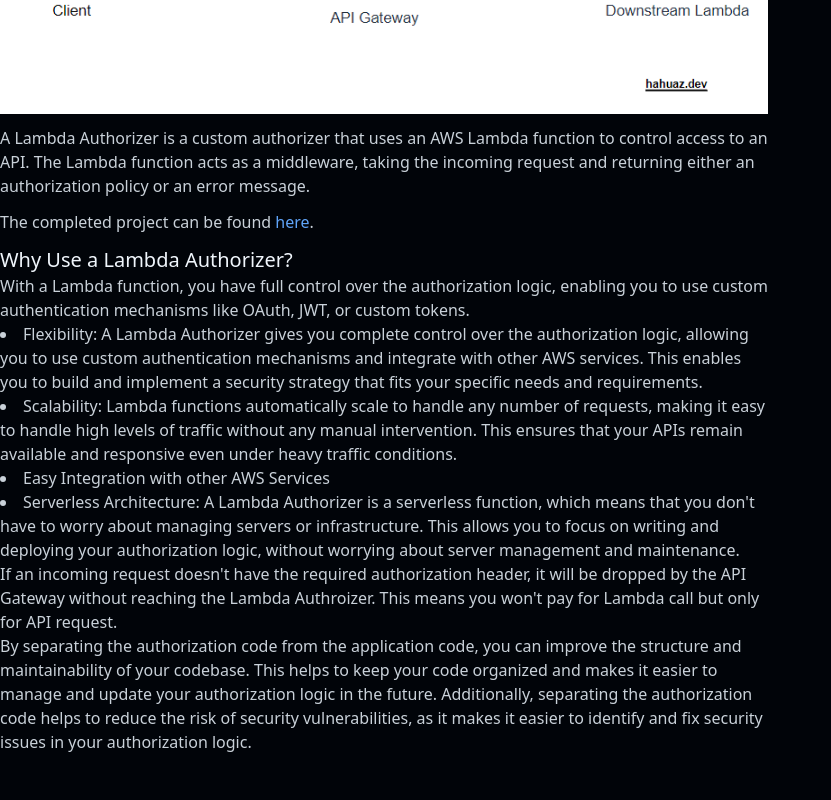
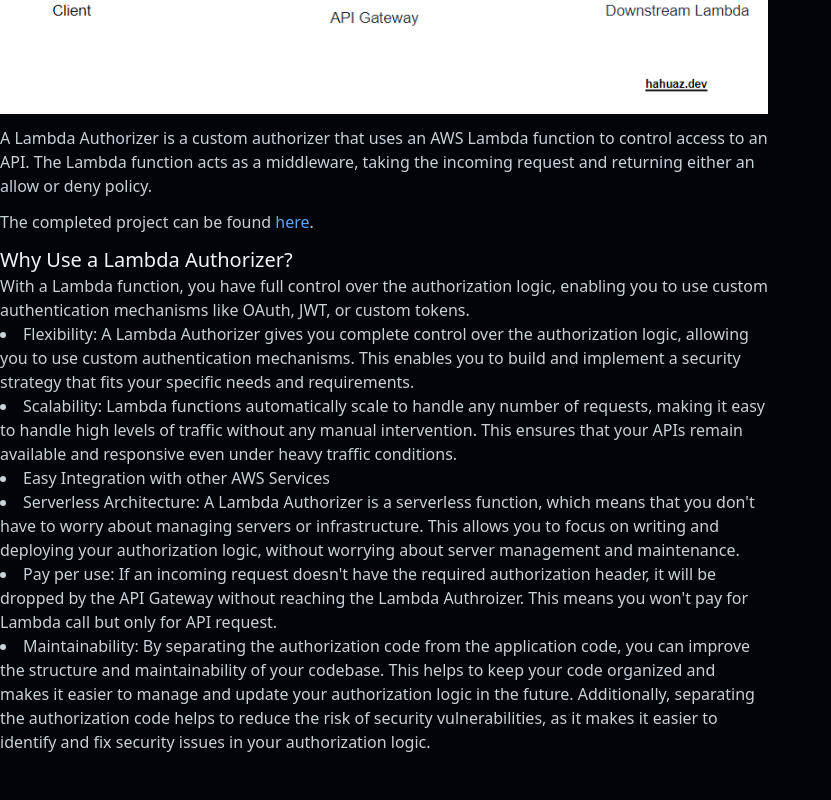
Before and after one commit to hahuaz/hahuaz.dev, a React (Vite) app: page /lambda-authorizer-a-guide-to-secure-your-aws-api-gateway in a window 1280 px wide. Shown: the part 540-1340 px from the top of the page, without its empty margins (0-831 px from the left). Built offline with nearby package versions, Linux system fonts and the light colour scheme; a small style sheet from the web is missing.

Commit message:
add missing code snippet.

```diff
--- a/src/pages/lambda-authorizer-a-guide-to-secure-your-aws-api-gateway.tsx
+++ b/src/pages/lambda-authorizer-a-guide-to-secure-your-aws-api-gateway.tsx
@@ -26,7 +26,7 @@ export default function Article() {
             A Lambda Authorizer is a custom authorizer that uses an AWS Lambda
             function to control access to an API. The Lambda function acts as a
             middleware, taking the incoming request and returning either an
-            authorization policy or an error message.
+            allow or deny policy.
           </p>
           <p>
             The completed project can be found{' '}
@@ -53,9 +53,9 @@ export default function Article() {
               <li>
                 Flexibility: A Lambda Authorizer gives you complete control over
                 the authorization logic, allowing you to use custom
-                authentication mechanisms and integrate with other AWS services.
-                This enables you to build and implement a security strategy that
-                fits your specific needs and requirements.
+                authentication mechanisms. This enables you to build and
+                implement a security strategy that fits your specific needs and
+                requirements.
               </li>
               <li>
                 Scalability: Lambda functions automatically scale to handle any
@@ -72,23 +72,23 @@ export default function Article() {
                 writing and deploying your authorization logic, without worrying
                 about server management and maintenance.
               </li>
+              <li>
+                Pay per use: If an incoming request doesn't have the required
+                authorization header, it will be dropped by the API Gateway
+                without reaching the Lambda Authroizer. This means you won't pay
+                for Lambda call but only for API request.
+              </li>
+              <li>
+                Maintainability: By separating the authorization code from the
+                application code, you can improve the structure and
+                maintainability of your codebase. This helps to keep your code
+                organized and makes it easier to manage and update your
+                authorization logic in the future. Additionally, separating the
+                authorization code helps to reduce the risk of security
+                vulnerabilities, as it makes it easier to identify and fix
+                security issues in your authorization logic.
+              </li>
             </ul>
-
-            <p>
-              If an incoming request doesn't have the required authorization
-              header, it will be dropped by the API Gateway without reaching the
-              Lambda Authroizer. This means you won't pay for Lambda call but
-              only for API request. <br />
-            </p>
-            <p>
-              By separating the authorization code from the application code,
-              you can improve the structure and maintainability of your
-              codebase. This helps to keep your code organized and makes it
-              easier to manage and update your authorization logic in the
-              future. Additionally, separating the authorization code helps to
-              reduce the risk of security vulnerabilities, as it makes it easier
-              to identify and fix security issues in your authorization logic.
-            </p>
           </section>
           <section>
             <h3 className="text-2xl font-semibold text-github-white-link !mt-12">
@@ -318,6 +318,39 @@ export default function Article() {
             </ul>
           </section>
           <section>
+            <h5 className="text-xl text-github-white-link mt-2">
+              Allow CORS on UNAUTHORIZED response
+            </h5>
+
+            <pre>
+              <code className={`language-javascript`}>
+                {`this.api.addGatewayResponse('403', {
+  type: aws_apigateway.ResponseType.UNAUTHORIZED,
+  statusCode: '403',
+  responseHeaders: {
+    'Access-Control-Allow-Origin': "'*'",
+  },
+});
+`}
+              </code>
+            </pre>
+            <ul className="list-disc list-inside">
+              <li>
+                API Gateway has default responses that it returns the client if
+                the request doesn't apply to defined criteria.
+              </li>
+              <li>
+                There are bunch of default responses API Gateway returns to
+                client. Some of them are UNAUTHORIZED, THROTTLED,
+                BAD_REQUEST_BODY, ACCESS_DENIED. When lamda authorizer returns
+                deny policy, API Gateway will send the UNAUTHORIZED response
+                type to the client. By default, it won't allow any CORS header
+                so we won't be able to see error message. We change this
+                behaviour with above code snippet.
+              </li>
+            </ul>
+          </section>
+          <section>
             <h3 className="text-2xl font-semibold text-github-white-link !mt-12">
               # Lambda handler
             </h3>
@@ -325,10 +358,7 @@ export default function Article() {
             <h5 className="text-xl text-github-white-link mt-2">
               Hello-world dot ts
             </h5>
-            <p>
-              API Gateway has default responses that it returns the client if
-              the request doesn't apply to defined criteria.
-            </p>
+
             <pre>
               <code className={`language-javascript`}>
                 {`import { APIGatewayProxyEventV2, APIGatewayProxyResultV2 } from 'aws-lambda';
@@ -476,10 +506,7 @@ export const handler = async function (event: any) {
             <h5 className="text-xl text-github-white-link mt-2">
               index dot html
             </h5>
-            <p>
-              API Gateway has default responses that it returns the client if
-              the request doesn't apply to defined criteria.
-            </p>
+
             <pre>
               <code className={`language-javascript`}>
                 {`<!DOCTYPE html>
```
